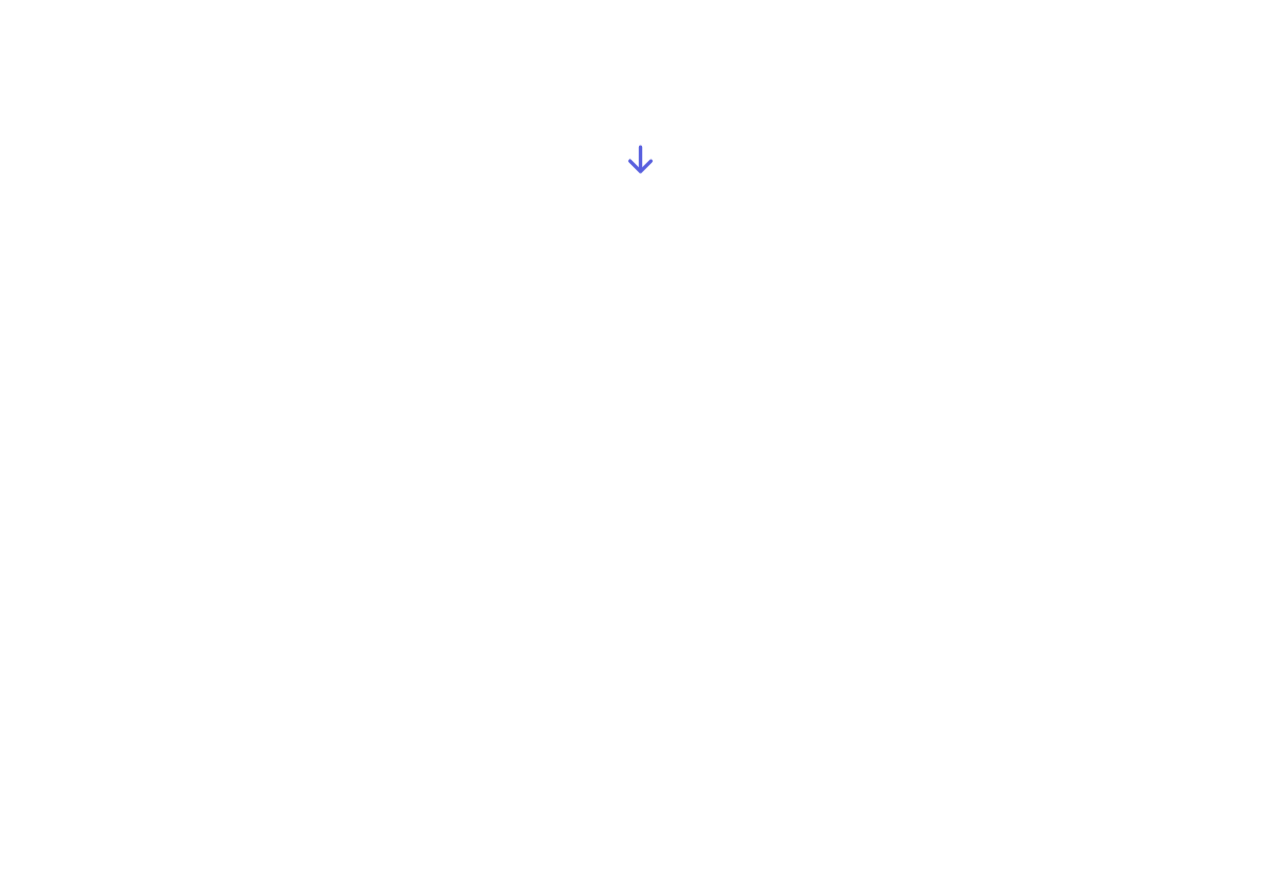
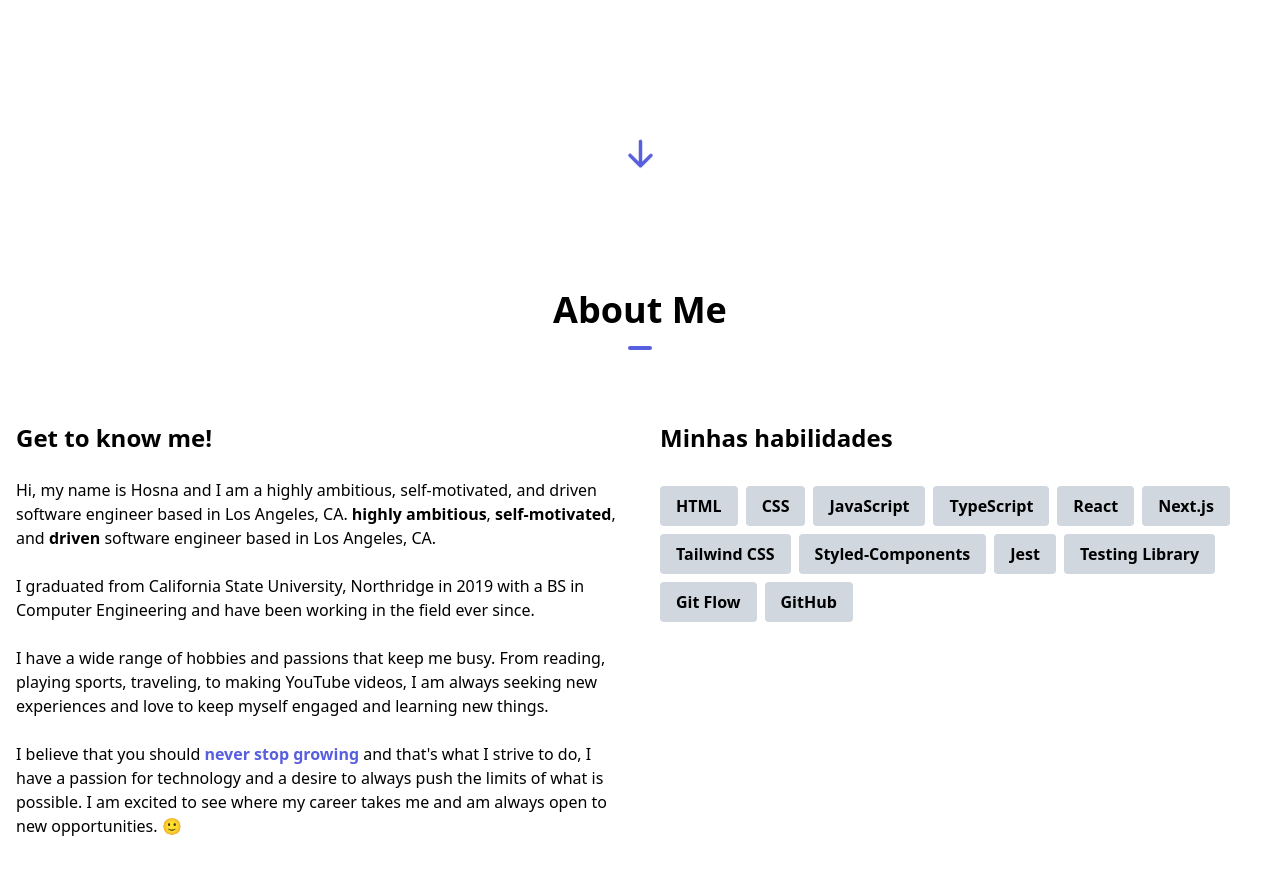
Before and after one commit to JulioCB68/Portfolio, a Next.js app: page / in a window 1280 px wide. Shown: the part 680-1554 px from the top of the page. Before the commit the page ends 858 px from the top, so only its background shows below. Built offline with nearby package versions, Linux system fonts and the light colour scheme.

Commit message:
(feat): creating home section

```diff
--- a/pages/index.tsx
+++ b/pages/index.tsx
@@ -2,6 +2,7 @@ import { ThemeProvider } from "next-themes";
 
 import Header from "@/components/Header/Header";
 import Hero from "@/components/Hero";
+import About from "@/components/About/About";
 
 const Home: React.FC = () => {
   return (
@@ -13,7 +14,7 @@ const Home: React.FC = () => {
         <Hero />
 
         {/* About */}
-
+        <About />
         {/* Experience */}
 
         {/* Skills */}
--- /dev/null
+++ b/src/components/About/About.tsx
@@ -0,0 +1,58 @@
+import React from "react";
+import { useTranslation } from "react-i18next";
+
+import { skills } from "./utils";
+
+export default function About() {
+  const { t } = useTranslation();
+  return (
+    <section id="about" className="flex flex-col items-center justify-center">
+      <div className="mx-auto my-12 max-w-7xl pb-12 md:pb-48 md:pt-16">
+        <h1 className="pb-10 text-center text-4xl font-bold">
+          {t("AboutMe")}
+          <hr className="mx-auto my-4 h-1 w-6 rounded border-0 bg-purple"></hr>
+        </h1>
+
+        <div className="flex flex-col items-stretch justify-center space-y-10 align-top md:flex-row md:space-x-10 md:space-y-0 md:p-4 md:text-left">
+          <div className="md:w-1/2 ">
+            <h1 className="mb-6 text-center text-2xl font-bold md:text-left">
+              {t("KnowMe")}
+            </h1>
+            <p>
+              {t("about1")}{" "}
+              <span className="font-bold">{"highly ambitious"}</span>,
+              <span className="font-bold">{" self-motivated"}</span>, and
+              <span className="font-bold">{" driven"}</span> software engineer
+              based in Los Angeles, CA.
+            </p>
+            <br />
+            <p>{t("about2")}</p>
+            <br />
+            <p>{t("about3")}</p>
+            <br />
+            <p>
+              {t("about4")}{" "}
+              <span className="font-bold text-purple">{t("about5")}</span>{" "}
+              {t("about6")}
+            </p>
+          </div>
+          <div className="text-center md:w-1/2 md:text-left">
+            <h1 className="mb-6 text-2xl font-bold">{t("Skills")}</h1>
+            <div className="z-10 flex flex-row flex-wrap justify-center md:justify-start">
+              {skills.map((item, idx) => {
+                return (
+                  <p
+                    key={idx}
+                    className="text-gray-500 mr-2 mt-2 rounded bg-gray px-4 py-2 font-semibold dark:bg-header"
+                  >
+                    {item.skill}
+                  </p>
+                );
+              })}
+            </div>
+          </div>
+        </div>
+      </div>
+    </section>
+  );
+}
--- /dev/null
+++ b/src/components/About/utils.ts
@@ -0,0 +1,14 @@
+export const skills = [
+  { skill: "HTML" },
+  { skill: "CSS" },
+  { skill: "JavaScript" },
+  { skill: "TypeScript" },
+  { skill: "React" },
+  { skill: "Next.js" },
+  { skill: "Tailwind CSS" },
+  { skill: "Styled-Components" },
+  { skill: "Jest" },
+  { skill: "Testing Library" },
+  { skill: "Git Flow" },
+  { skill: "GitHub" },
+];
--- a/src/components/Hero.tsx
+++ b/src/components/Hero.tsx
@@ -41,7 +41,7 @@ export default function Hero() {
           </p>
 
           <Link
-            href="projects"
+            href="#projects"
             className="rounded bg-purple px-6 py-3 font-semibold text-neutral-100 shadow hover:bg-purpleDark"
           >
             {t("Projects")}
@@ -49,7 +49,7 @@ export default function Hero() {
         </div>
       </div>
       <div className="flex flex-row items-center justify-center text-center ">
-        <Link href="about">
+        <Link href="#about">
           <HiArrowDown size={35} className="animate-bounce text-purple" />
         </Link>
       </div>
--- a/src/i18n/translations/en.json
+++ b/src/i18n/translations/en.json
@@ -16,7 +16,16 @@
     "description1": "I'm a",
     "description2": "FrontEnd Developer",
     "description3": ", live in Campinas - SP, BR. Working towards creating software that makes life easier and more meaningful.",
+    "projects": "Projects",
 
-    "projects": "Projects"
+    "AboutMe": "About Me",
+    "Skills": "Minhas habilidades",
+    "KnowMe": "Get to know me!",
+    "about1": "Hi, my name is Hosna and I am a highly ambitious, self-motivated, and driven software engineer based in Los Angeles, CA.",
+    "about2": "I graduated from California State University, Northridge in 2019 with a BS in Computer Engineering and have been working in the field ever since.",
+    "about3": "I have a wide range of hobbies and passions that keep me busy. From reading, playing sports, traveling, to making YouTube videos, I am always seeking new experiences and love to keep myself engaged and learning new things.",
+    "about4": "I believe that you should",
+    "about5": "never stop growing",
+    "about6": "and that's what I strive to do, I have a passion for technology and a desire to always push the limits of what is possible. I am excited to see where my career takes me and am always open to new opportunities. 🙂"
   }
 }
--- a/src/i18n/translations/ptBR.json
+++ b/src/i18n/translations/ptBR.json
@@ -16,7 +16,16 @@
     "description1": "Eu sou um",
     "description2": "Desenvolvedor Front-End",
     "description3": ", resido em Campinas - SP, BR. Trabalhando para a criação de software que torna a vida mais fácil e mais significativa.",
+    "projects": "Projetos",
 
-    "projects": "Projetos"
+    "AboutMe": "Sobre mim",
+    "Skills": "Minhas habilidades",
+    "KnowMe": "Venha me conhecer!",
+    "about1": "Olá, meu nome é Hosna e sou uma engenheira de software altamente ambiciosa, motivada e motivada que mora em Los Angeles, CA.",
+    "about2": "Eu me formei na California State University, Northridge em 2019 com bacharelado em Engenharia da Computação e tenho trabalhado na área desde então.",
+    "about3": "Tenho uma ampla gama de hobbies e paixões que me mantêm ocupado. Desde ler, praticar esportes, viajar até fazer vídeos no YouTube, estou sempre em busca de novas experiências e adoro me manter engajado e aprendendo coisas novas.",
+    "about4": "Acredito que",
+    "about5": "nunca se deve parar de crescer",
+    "about6": "e é isso que me esforço para fazer, tenho paixão por tecnologia e vontade de sempre ultrapassar os limites do que é possível. Estou animado para ver onde minha carreira me levará e estou sempre aberto a novas oportunidades. 🙂"
   }
 }
```
